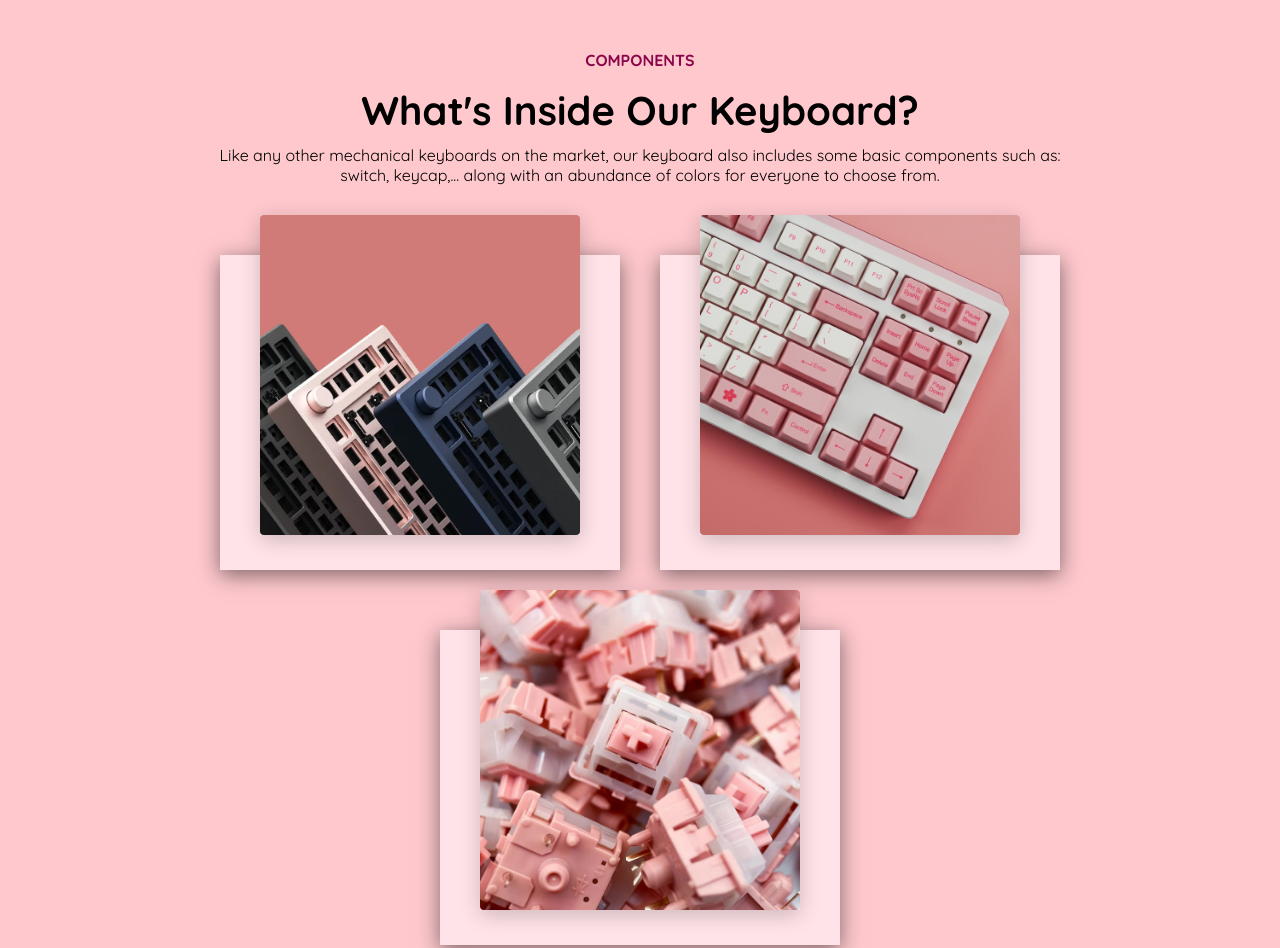
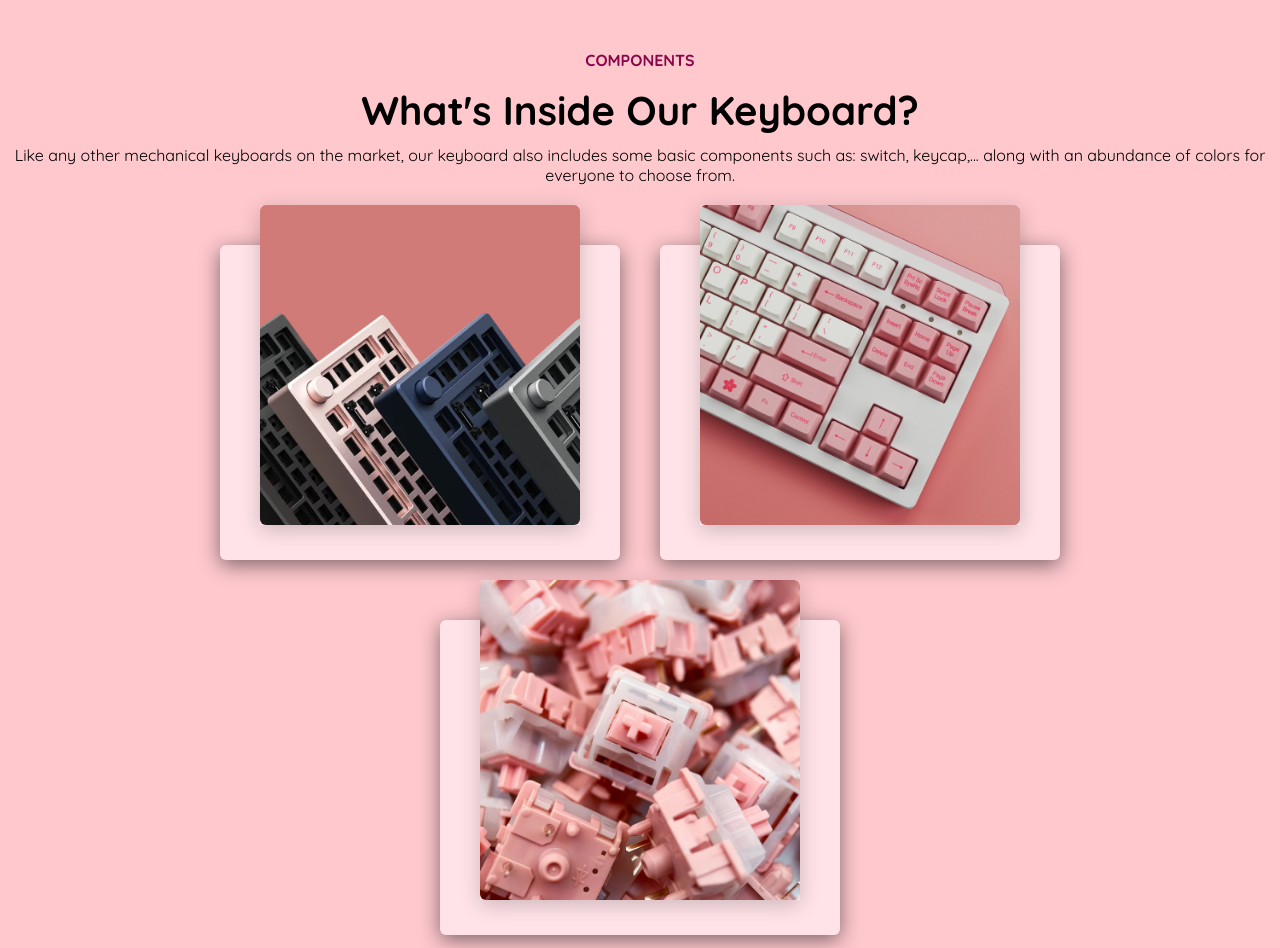
Before and after one commit to EmTanIT/AAKKOO-AKKO_PRODUCT_TRADING_PLATFORM, a website built with webpack: page src/page/index.pug in a window 1280 px wide. Shown: the part 1042-1990 px from the top of the page. Built offline with nearby package versions, Linux system fonts and the light colour scheme.

Commit message:
Update 24/8 23h

```diff
--- a/src/scss/component/component.scss
+++ b/src/scss/component/component.scss
@@ -14,8 +14,10 @@
             padding: 0rem 2rem;
         }
         .des{
-            padding: 1rem 20rem;
+            padding-top: 1rem;
             font-size: 1.6rem;
+            max-width: 1280px;
+            margin: 0 auto;
         }
     }
     .container_body{
@@ -43,6 +45,7 @@
                 flex-direction: column;
                 box-shadow: 0 5px 20px rgba(0,0,0,.5);
                 transition: .3s ease-in-out;
+                border-radius: 6px;
                 &:hover{
                     height: 450px;
                 }
@@ -56,7 +59,7 @@
                     box-shadow: 0 5px 20px rgba(0,0,0,.2);
                     img{
                         max-width: 100%;
-                        border-radius: 4px;
+                        border-radius: 6px;
                     }
                 }
                 .content{
```
